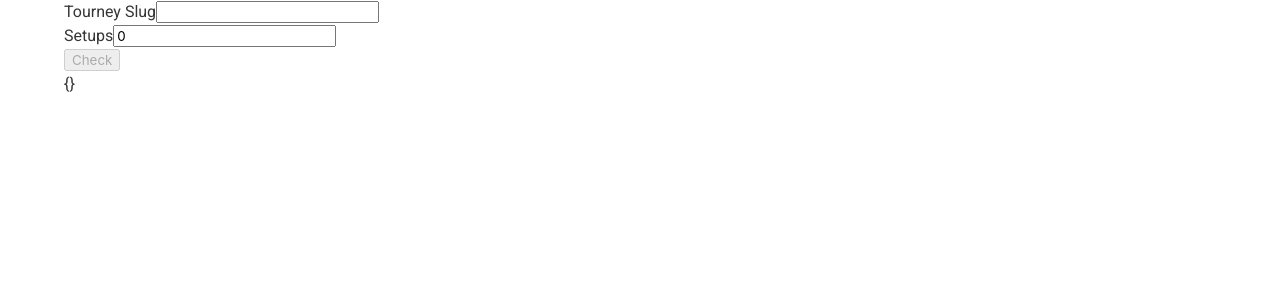
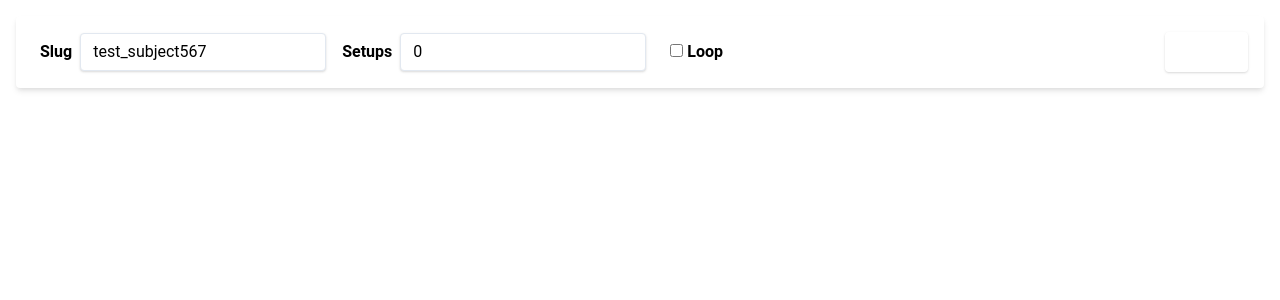
Before and after one commit to fessehaye/CanIPlayYet, a Next.js app: page / in a window 1280 px wide. Shown: the top 300 px of the page. Built offline with nearby package versions, Linux system fonts and the light colour scheme.

Commit message:
First version is styled

```diff
--- /dev/null
+++ b/components/failMsg.jsx
@@ -0,0 +1,26 @@
+export default (props) => {
+    const {result} = props;
+    const complete = ((result.complete / result.total) * 100).toFixed(1);
+
+    return (
+        <article className="shadow-md min-w-full text-lg">
+          <div className="bg-red-dark text-white font-bold px-4 py-4 rounded-t-sm">
+            <p>No! Do Not Play!</p>
+          </div>
+
+          <div className="bg-red-lightest p-4 rounded-b-sm leading-normal flex">
+
+            <div className="w-1/5 flex justify-center items-center mr-6">
+                <i className="fas fa-exclamation-circle text-red" style={{fontSize:"6em"}}></i>
+            </div>
+
+            <div className="w-4/5">
+                <p>All setups are reserved for the event. If you see available setups, please inform a TO.</p>
+                <p>Please be patient as more setups will be available after the first few rounds.</p>
+                <p>We are {complete}% complete the bracket.</p>
+                <p>Enjoy the tourney!</p>
+            </div>
+          </div>
+      </article>
+    );
+}
--- /dev/null
+++ b/components/navBar.jsx
@@ -0,0 +1,58 @@
+export default (props) => {
+	const inputClass = "shadow appearance-none border rounded w-full py-2 px-3 text-grey-darker leading-tight border-indigo-light focus:outline-none focus:shadow-outline";
+	const buttonClass = "ml-auto shadow bg-indigo hover:bg-indigo-light focus:shadow-outline focus:outline-none text-white font-bold py-2 px-4 rounded";
+
+	return (
+		<div className="m-4 p-4 flex bg-white shadow-md rounded">
+			<div className="flex mx-2 items-center">
+				<label className="text-indigo-darker font-bold mr-2" htmlFor="slug">
+					Slug
+				</label>
+				<input
+				  className={inputClass}
+				  id="slug"
+				  type="text"
+				  placeholder="slug"
+				  value={props.slug}
+				  onChange={e => props.updateState({ slug: e.target.value })}
+				/>
+			</div>
+
+			<div className="flex mx-2 items-center">
+				<label className="text-indigo-darker font-bold mr-2" htmlFor="setups">
+					Setups
+				</label>
+				<input
+				  className={inputClass}
+				  id="setups"
+				  type="text"
+				  placeholder="setups"
+				  value={props.setups}
+              	  onChange={e => props.updateState({ setups: e.target.value })}
+				/>
+			</div>
+
+			<div className="flex mx-4 items-center">
+				<label className="block text-indigo-darker font-bold">
+					<input
+					 	className="mr-1 leading-tight"
+						type="checkbox"
+						value={props.loop}
+						onChange={e => props.updateState({ loop: e.target.value })}
+					/>
+					<span className="text-indigo-darker font-bold">
+					Loop
+					</span>
+				</label>
+			</div>
+
+			<button
+			  className={buttonClass}
+			  type="button"
+			  disabled={!props.slug || !props.setups || props.loading}
+              onClick={props.checkFriendlies}>
+				Submit
+			</button>
+		</div>
+	);
+}
--- /dev/null
+++ b/components/successMsg.jsx
@@ -0,0 +1,26 @@
+export default (props) => {
+    const { result,setups } = props;
+    const complete = ((result.complete / result.total) * 100).toFixed(1);
+    const stations = setups - result.open;
+
+    return (
+        <article className="shadow-md min-w-full text-lg">
+            <div className="bg-green-dark text-white font-bold px-4 py-4 rounded-t-sm">
+                <p>Yes! Have Fun!</p>
+            </div>
+            <div className="bg-green-lightest p-4 rounded-b-sm leading-normal flex">
+                <div className="bg-green-lightest p-4 rounded-b-sm leading-normal flex">
+                    <div className="w-1/5 flex justify-center items-center mr-6">
+                        <i className="fas fa-thumbs-up text-green" style={{fontSize:"6em"}}></i>
+                    </div>
+                    <div className="w-4/5">
+                        <p>You can go play friendlies.</p>
+                        <p>There should be {stations} stations available for use.</p>
+                        <p>We are {complete}% complete the bracket.</p>
+                        <p>Enjoy the tourney!</p>
+                    </div>
+                </div>
+            </div>
+      </article>
+    );
+}
--- a/index.scss
+++ b/index.scss
@@ -1,18 +1,10 @@
-@charset "utf-8";
-@import "./node_modules/bulma/bulma.sass";
-
-$color__indigo: #6574CD;
-$color__white: #fff;
-$color__black: #353535;
-
-$primary: $color__indigo;
+@import url('https://cdn.jsdelivr.net/npm/tailwindcss/dist/tailwind.min.css');
 
 * {
-    box-sizing: border-box;
+	box-sizing: border-box;
 }
 
 body {
-    margin:0;
-    font-family: 'Roboto', sans-serif;
-    color:$color__black;
+	margin: 0;
+	font-family: 'Roboto', sans-serif;
 }
--- a/package.json
+++ b/package.json
@@ -37,7 +37,6 @@
 		"webpack": "^4.28.4"
 	},
 	"devDependencies": {
-    "bulma": "^0.7.4",
 		"netlify-lambda": "^1.2.0"
 	}
 }
--- a/pages/index.jsx
+++ b/pages/index.jsx
@@ -1,69 +1,86 @@
 import React from 'react';
 import Head from 'next/head';
-import "../index.scss";
+import '../index.scss';
 import axios from 'axios';
+import NavBar from '../components/navBar';
+import Success from '../components/successMsg';
+import Failure from '../components/failMsg';
 
-const SERVER = process.env.NODE_ENV === 'production' ? "" : "http://localhost:9000"
+const SERVER =
+  process.env.NODE_ENV === 'production' ? '' : 'http://localhost:9000'
+
 export default class extends React.Component {
-
-    constructor(props){
+  constructor(props) {
     super(props);
     this.state = {
-            slug:"",
-            setups:0,
-            loop:false,
-            result:{}
-        }
+      slug: 'test_subject567',
+      setups: 0,
+      loop: false,
+      result: null,
+	  loading: false
+    };
   }
 
   checkFriendlies = async () => {
-        const {slug,setups,loop} = this.state;
-        if(!slug || !setups){ return }
+	if (!this.state.loading) {
+		this.setState({ loading:true }, async () => {
+			const { slug, setups, loop } = this.state;
+			if (!slug || !setups) {
+				return
+			}
 			const response = await axios.get(`${SERVER}/index?slug=${slug}`);
 			const result = response.data;
-        this.setState({result:result} , () => {
-            if(loop){
+			this.setState({ result: result, loading:false }, () => {
+				if (loop) {
 					setTimeout(this.checkFriendlies(), 6000);
 				}
-        });
+			})
+		})
 	}
 
-    isSetupsAvailable = (result) => {
-        return this.state.setups - result.open > 0 ;
+  }
+
+  isSetupsAvailable = result => {
+	return this.state.setups - result.open > 0;
   }
 
   render() {
-        const {slug,setups,loop,result} = this.state;
+    const { slug, setups, loop, result, loading} = this.state;
     let notif = null;
 
     if (result) {
-            console.log(this.isSetupsAvailable(result))
+	  notif = this.isSetupsAvailable(result) ?
+	  	<Success result={result} setups={setups}/> :
+		<Failure result={result}/>;
     }
 
     return (
-            <div className="container">
+      <div className="flex flex-col w-full h-screen bg-indigo-lightest">
 			<Head>
 				<title>Can I Play Yet...</title>
-                    <link href="https://fonts.googleapis.com/css?family=Roboto" rel="stylesheet"></link>
-                    <meta name="viewport" content="initial-scale=1.0, width=device-width" />
-                    <link rel="stylesheet" href="https://use.fontawesome.com/releases/v5.6.3/css/all.css" integrity="sha384-UHRtZLI+pbxtHCWp1t77Bi1L4ZtiqrqD80Kn4Z8NTSRyMA2Fd33n5dQ8lWUE00s/" crossorigin="anonymous"/>
+				<meta
+					name="viewport"
+					content="initial-scale=1.0, width=device-width"
+				/>
+				<link
+					rel="stylesheet"
+					href="https://use.fontawesome.com/releases/v5.6.3/css/all.css"
+					integrity="sha384-UHRtZLI+pbxtHCWp1t77Bi1L4ZtiqrqD80Kn4Z8NTSRyMA2Fd33n5dQ8lWUE00s/"
+					crossorigin="anonymous"
+				/>
 			</Head>
 
-                <div className="nav">
-                    <div className="nav__form">
-                        <span className="nav__form-label">Tourney Slug</span>
-                        <input type="text" value={this.state.slug} onChange={e => this.setState({slug:e.target.value})} className="nav__form-input"/>
-                    </div>
-                    <div className="nav__form">
-                        <span className="nav__form-label">Setups</span>
-                        <input type="text" value={this.state.setups} onChange={e => this.setState({setups:e.target.value})} className="nav__form-input"/>
-                    </div>
+			<NavBar
+				setups={setups}
+				slug={slug}
+				loop={loop}
+				loading={loading}
+				updateState={state => this.setState(state)}
+				checkFriendlies={this.checkFriendlies}
+			/>
 
-                    <button className="nav__button" disabled={!slug || !setups} onClick={this.checkFriendlies}>Check</button>
-                </div>
-
-                <div className="result">
-                    {JSON.stringify(result, null, 2)}
+        	<div className="container mx-auto flex justify-center items-center flex-1 flex-col">
+				{notif}
 			</div>
       </div>
     )
```
Also changed, not shown: pages/view.jsx (added). Lines whose indentation alone changed are shown as unchanged.
